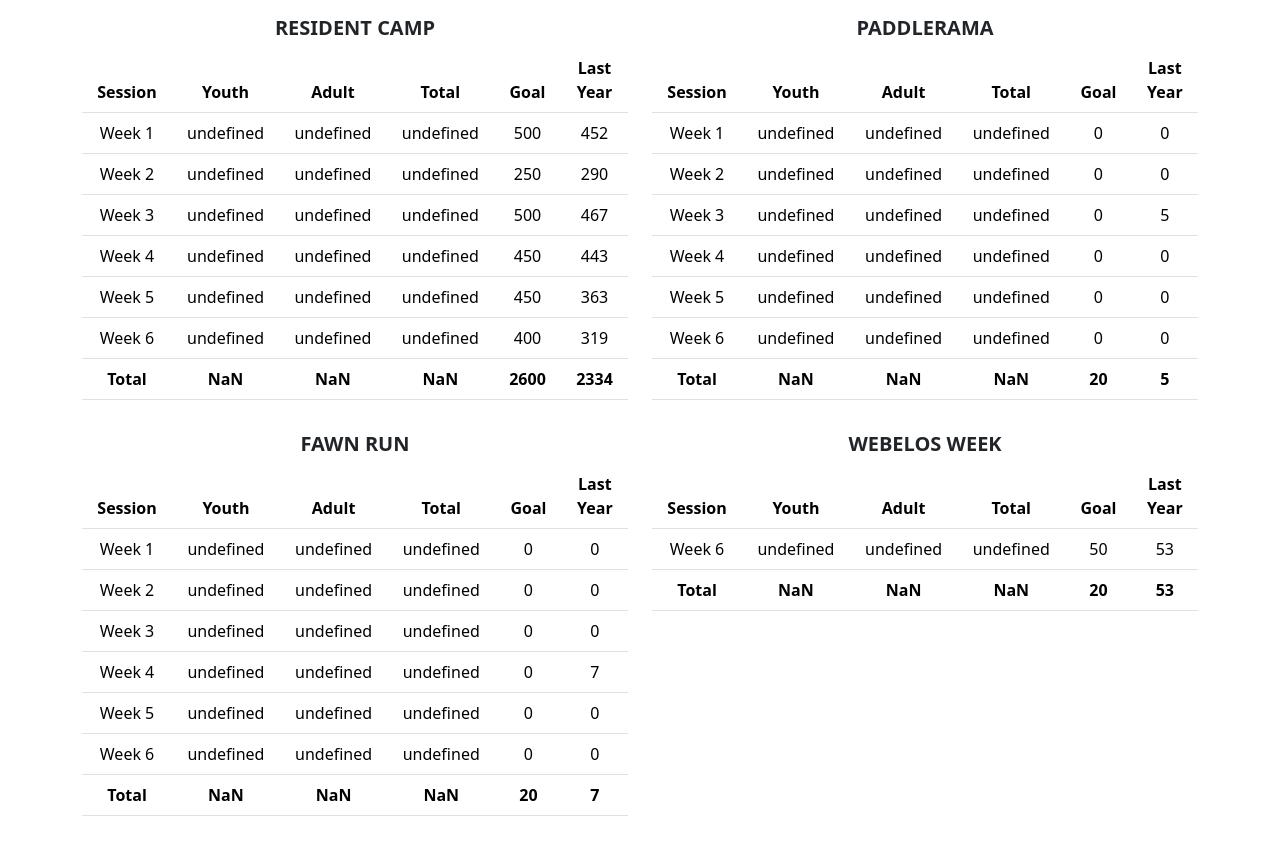
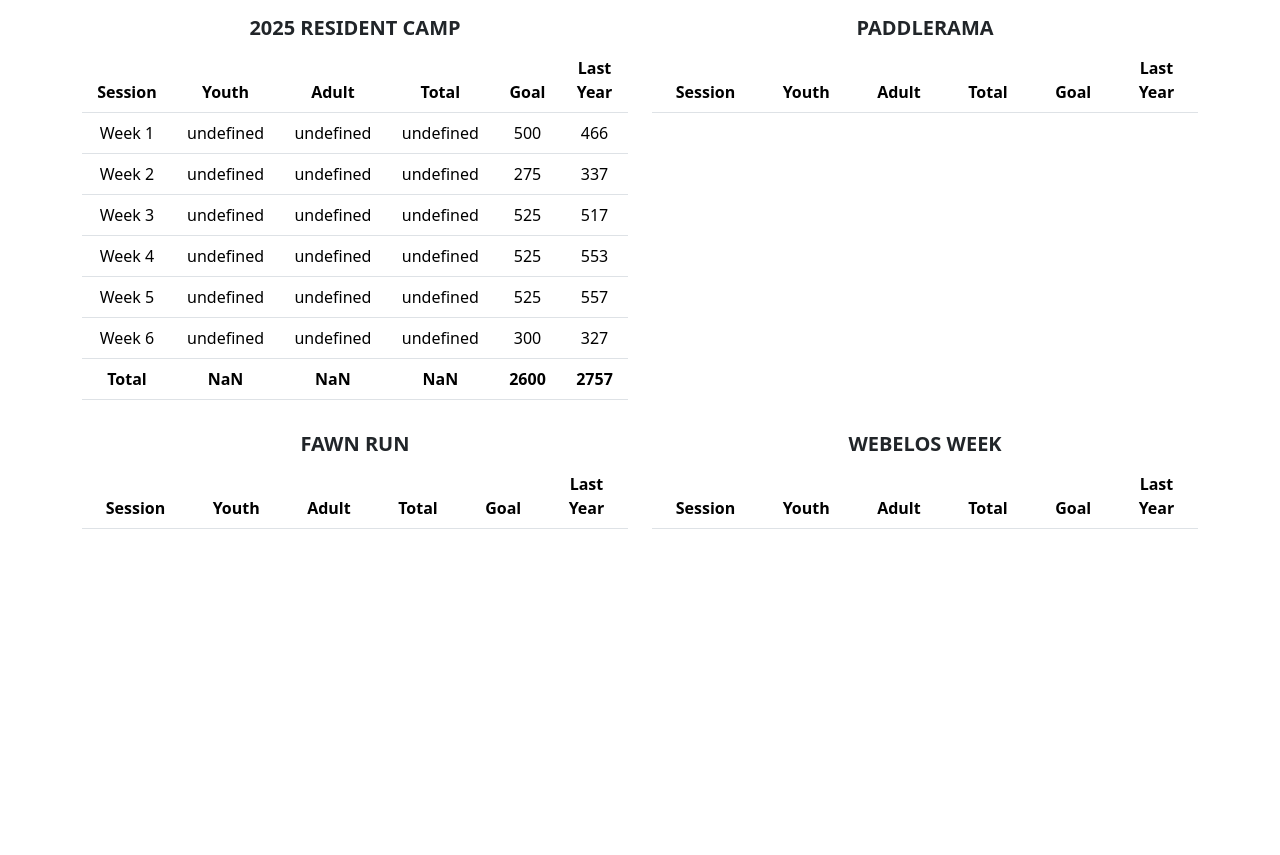
Before and after one commit to colbsa/ResicaFalls.org, a Jekyll site: the page stats.html, which Jekyll copies as it is, in a window 1280 px wide. Shown: the top 855 px of the page. Built offline with Jekyll 4.4.1, drawn with Linux system fonts in a browser that asks for light colours.

Commit message:
Updated for 2025

```diff
--- a/stats.html
+++ b/stats.html
@@ -12,7 +12,7 @@
   <div class="container">
     <div class="row mt-3">
       <div class="col-12 col-md-6">
-        <h5 class="text-center text-uppercase fw-bold">Resident Camp</h5>
+        <h5 class="text-center text-uppercase fw-bold">2025 Resident Camp</h5>
         <table class="table text-center">
           <thead>
             <tr>
@@ -124,32 +124,32 @@
         {
           "sessionName": "Week 1",
           "goal":500,
-          "previousYear": 452
+          "previousYear": 466
         },
         {
           "sessionName": "Week 2",
-          "goal":250,
-          "previousYear": 290
+          "goal":275,
+          "previousYear": 337
         },
         {
           "sessionName": "Week 3",
-          "goal":500,
-          "previousYear": 467
+          "goal":525,
+          "previousYear": 517
         },
         {
           "sessionName": "Week 4",
-          "goal":450,
-          "previousYear": 443
+          "goal":525,
+          "previousYear": 553
         },
         {
           "sessionName": "Week 5",
-          "goal":450,
-          "previousYear": 363
+          "goal":525,
+          "previousYear": 557
         },
         {
           "sessionName": "Week 6",
-          "goal":400,
-          "previousYear": 319
+          "goal":300,
+          "previousYear": 327
         }
       ]
 
@@ -315,10 +315,10 @@
     }
 
     async function main(){
-      await residentCamp('https://247scouting.com/api.php?o=BSA525&a=registration_count&v=73304');
-      await paddlerama('https://247scouting.com/api.php?o=BSA525&a=registration_count&v=80824');
-      await fawnRun('https://247scouting.com/api.php?o=BSA525&a=registration_count&v=80828');
-      await webelosWeek('https://247scouting.com/api.php?o=BSA525&a=registration_count&v=80830');
+      await residentCamp('https://247scouting.com/api.php?o=BSA525&a=registration_count&v=86539');
+      // await paddlerama('https://247scouting.com/api.php?o=BSA525&a=registration_count&v=80824');
+      // await fawnRun('https://247scouting.com/api.php?o=BSA525&a=registration_count&v=80828');
+      // await webelosWeek('https://247scouting.com/api.php?o=BSA525&a=registration_count&v=80830');
     }
 
     main()
```
